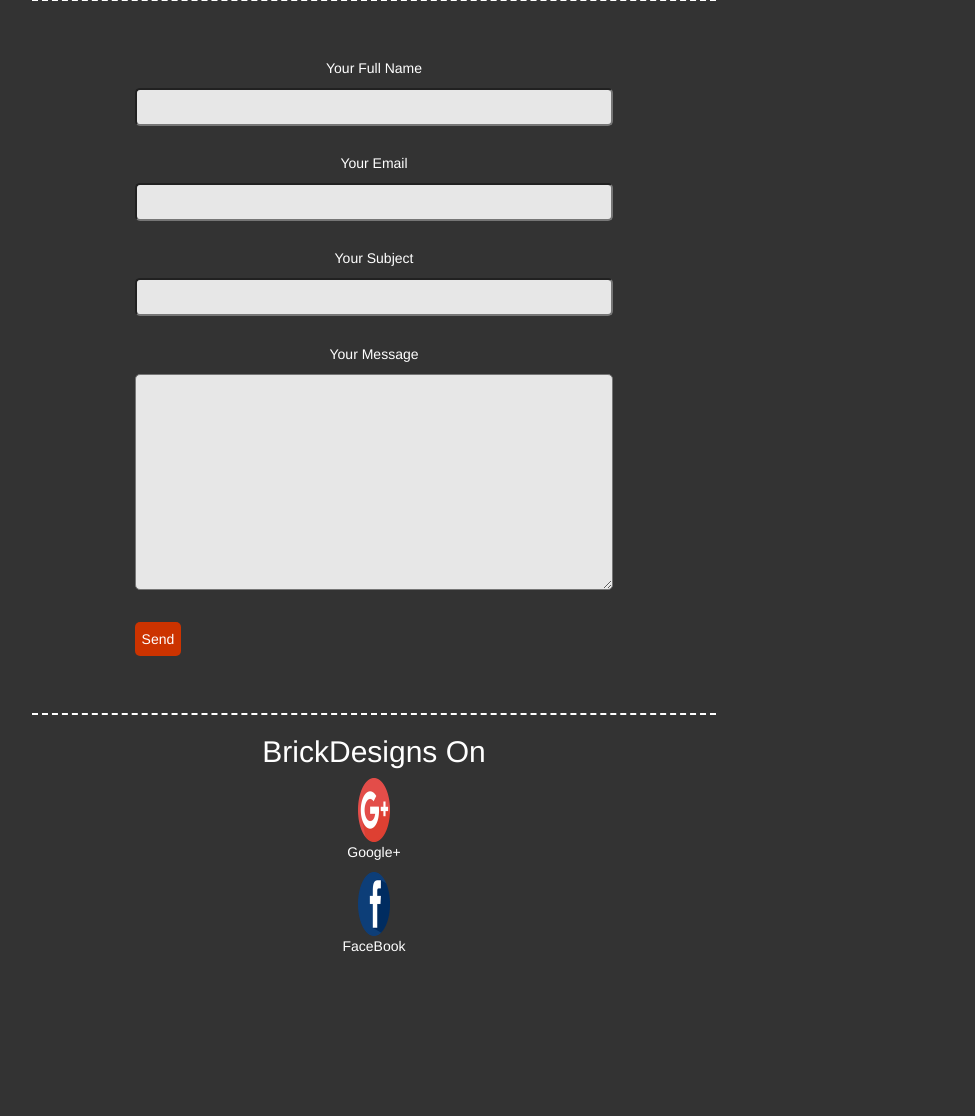
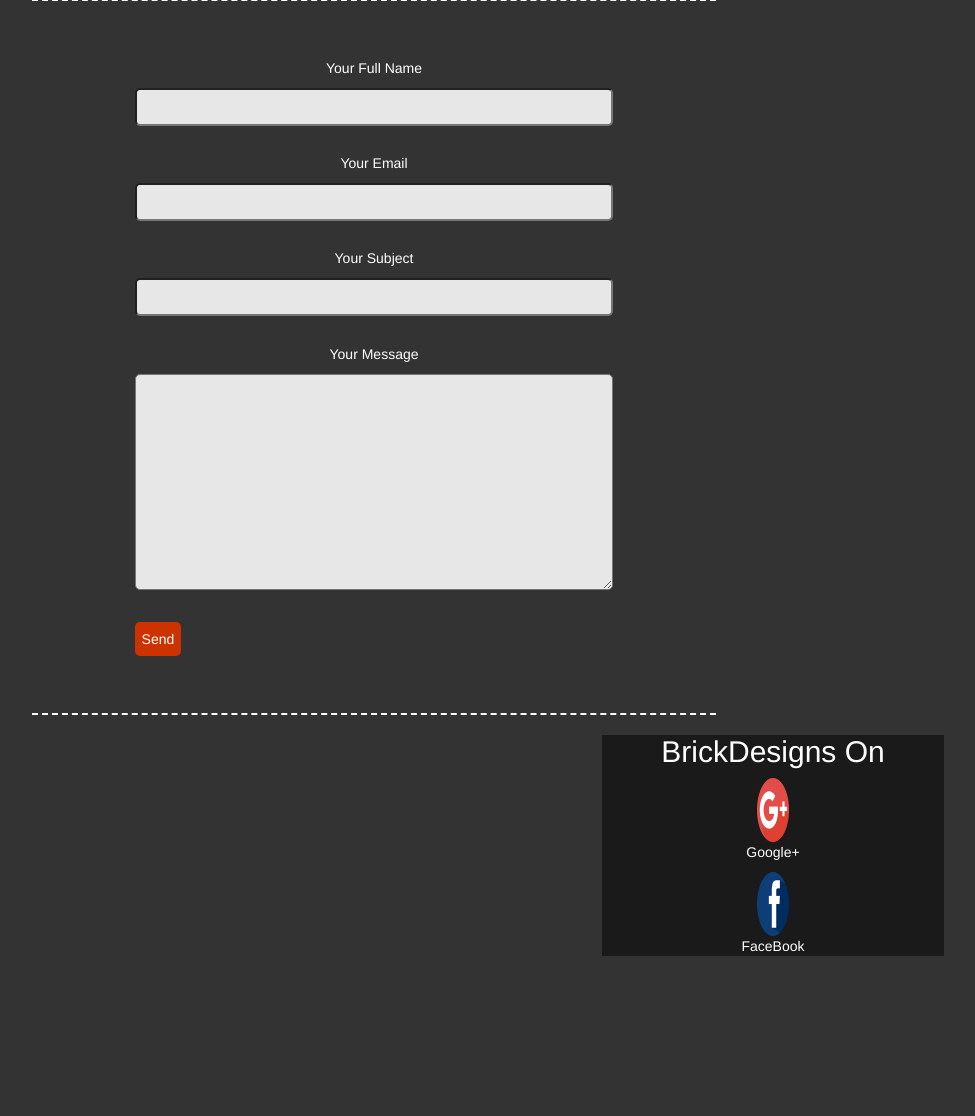
Before and after one commit to carsonandrew2/brickdesigns, a PHP site: page / in a window 1280 px wide. Shown: the part 2698-3814 px from the top of the page, without its empty margins (266-1241 px from the left). Run offline with PHP 8.4, Linux system fonts and the light colour scheme.

Commit message:
Update scrolling-nav.css

```diff
--- a/css/scrolling-nav.css
+++ b/css/scrolling-nav.css
@@ -145,3 +145,7 @@ textarea {
 .submit:hover {
     background-color: #b32d00;
 }
+.socials {
+    margin-left: 70%;
+    background-color: #1a1a1a;
+}
```
